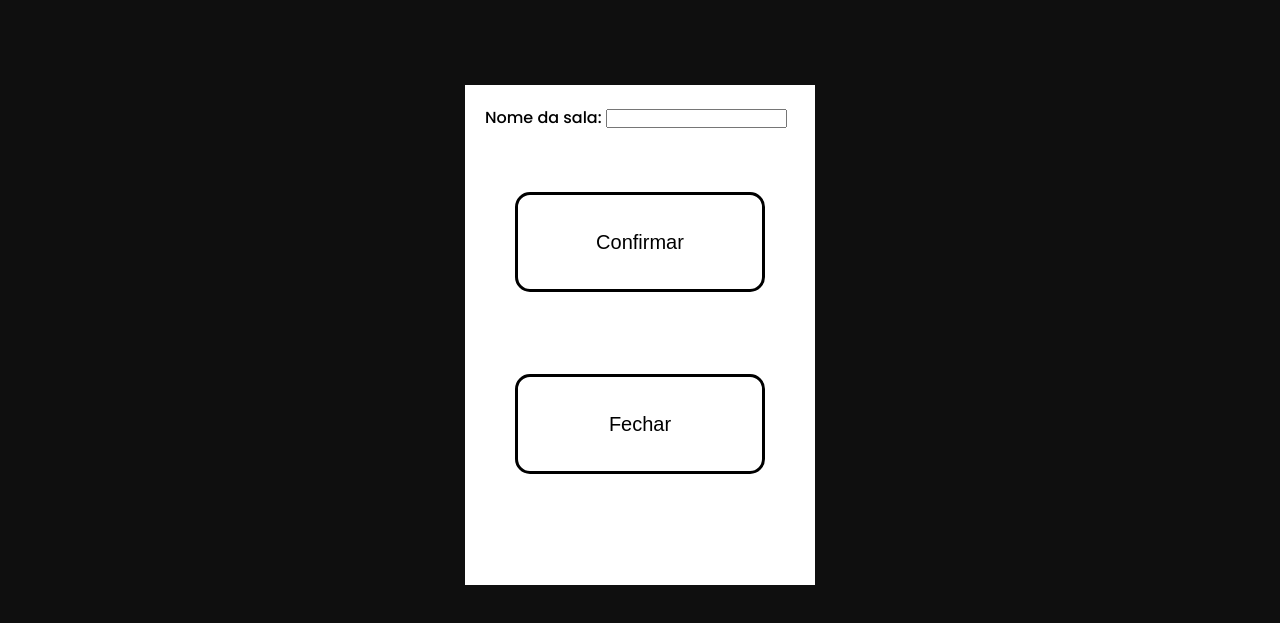
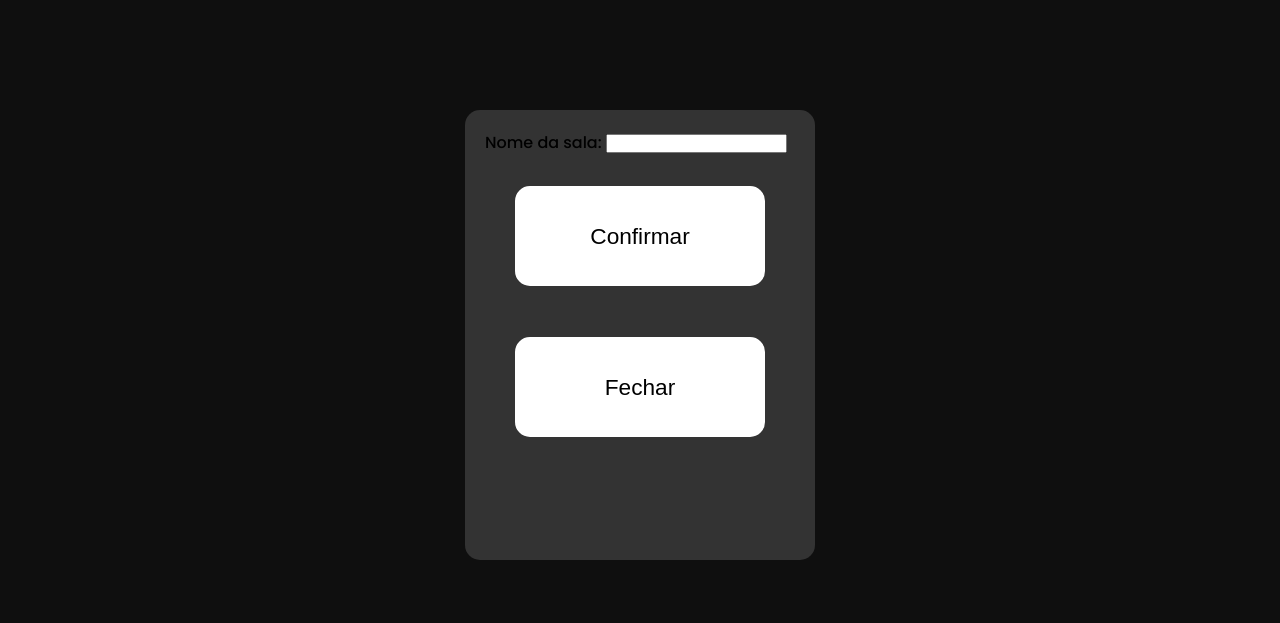
Before and after one commit to GabrielMartinsFortesLuz/projeto-web, a website: page src/public/index.html in a window 1280 px wide. Both pictures are taken after a click on the button "Criar sala". Shown: the part 65-688 px from the top of the page. Drawn offline with Linux system fonts and the light colour scheme.

Commit message:
Atualização de layout

```diff
--- a/src/CSS/layout.css
+++ b/src/CSS/layout.css
@@ -4,6 +4,7 @@ body {
     width: 100vw;
     background-color: #333333;
     color: #000000;
+    margin: 0;
 }
 
 header nav{
@@ -27,6 +28,7 @@ header .loginIcon:hover{
 
 main {
     display: flex;
+    flex-direction: column;
     justify-content: center;
     align-items: center;
 }
@@ -48,21 +50,26 @@ main .popup {
     top: 50%;
     left: 50%;
     width: 350px;
-    height: 500px;
+    height: 450px;
     transform: translate(-50%, -50%);
-    background-color: #fff;
+    border-radius: 15px;
+    background-color: #333333;
     padding: 20px;
     z-index: 2;
 }
 
 main .button{
-    margin-top: 20%;
+    margin-top: 10%;
     width: 250px;
     height: 100px;
-    border-radius: 15px;border-width: 3px;
+    border-radius: 15px;
+    border-width: 3px;
     border-style: solid;
-    background-color: #FFFFFF;
+    background-color: #ffffff;
+    border-color: #ffffff;
+    color: #000000;
     cursor: pointer;
+
 }
 
 main div .button{
@@ -71,6 +78,12 @@ main div .button{
 }
 
 main .button span{
-    font-size: 1.5em;
+    font-size: 1.7em;
     margin-top: 0;
 }
+
+.content {
+    max-width: 600px; /* Ajuste a largura máxima conforme necessário */
+    margin: 20px 0; /* Adiciona margens para espaçamento */
+    font-size: 1.2em;
+    white-space: pre-line;
```
